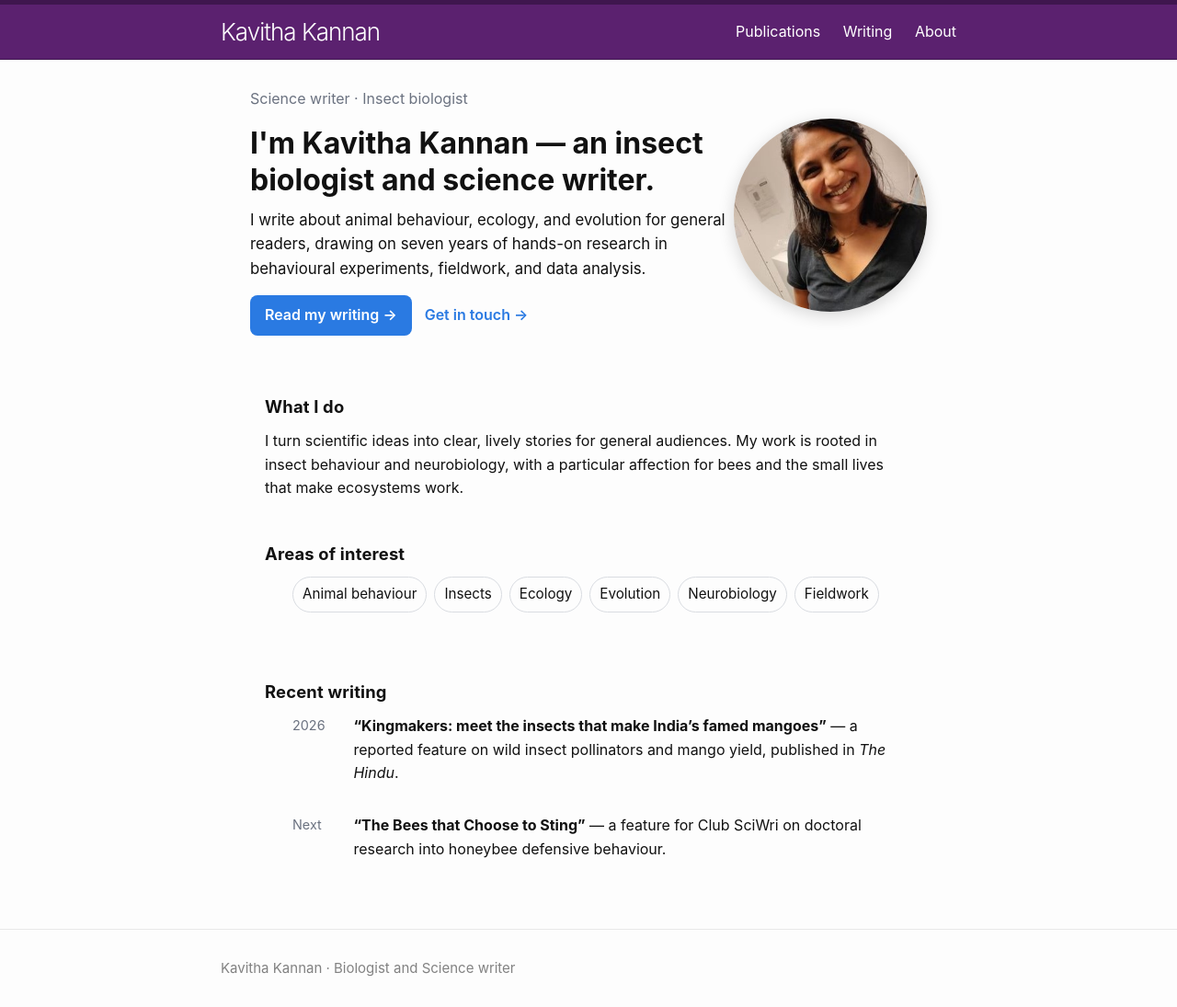
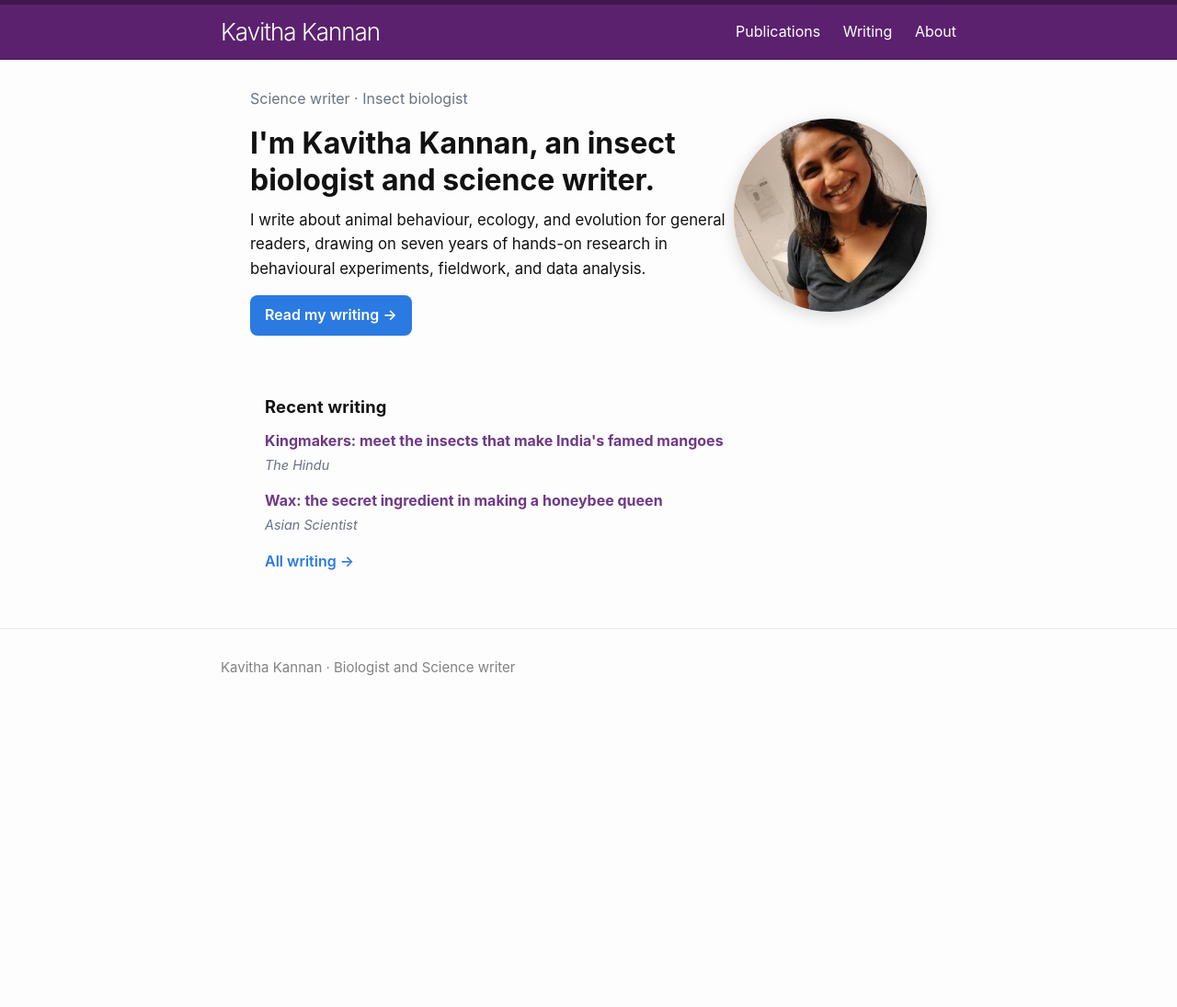
Before and after one commit to buzzingkavs/buzzingkavs.github.io, a Jekyll site: the page built from index.markdown, in a window 1280 px wide. Shown: the whole page at 92% size. Built offline with Jekyll 4.4.1, drawn with Linux system fonts in a browser that asks for light colours; after the commit the page ends 900 px from its top, so only the background shows below that.

Commit message:
Revise introduction and add recent writing section
Updated the introduction section and recent writing links.

```diff
--- a/index.markdown
+++ b/index.markdown
@@ -1,49 +1,31 @@
 ---
 layout: home
 ---
-
 <main>
   <section class="hero hero-split" aria-label="Introduction">
     <div class="hero-body">
       <p class="eyebrow">Science writer · Insect biologist</p>
-      <h1 class="title">I'm Kavitha Kannan — an insect biologist and science writer.</h1>
+      <h1 class="title">I'm Kavitha Kannan, an insect biologist and science writer.</h1>
       <p class="lede">I write about animal behaviour, ecology, and evolution for general readers, drawing on seven years of hands-on research in behavioural experiments, fieldwork, and data analysis.</p>
-            <p class="cta">
+      <p class="cta">
         <a class="btn" href="/writing/">Read my writing →</a>
-        <a class="inline" href="mailto:kavithakannan1994@gmail.com">Get in touch →</a>
       </p>
     </div>
     <div class="hero-media">
       <img class="avatar" src="/KavithaKannan_biology.jpg" alt="Portrait of Kavitha Kannan">
     </div>
   </section>
-
-  <section class="section" aria-labelledby="what">
-    <h2 id="what" class="h2">What I do</h2>
-    <p>I turn scientific ideas into clear, lively stories for general audiences. My work is rooted in insect behaviour and neurobiology, with a particular affection for bees and the small lives that make ecosystems work.</p>
-  </section>
-
-  <section class="section" aria-labelledby="focus">
-    <h2 id="focus" class="h2">Areas of interest</h2>
-    <ul class="chips" role="list">
-      <li>Animal behaviour</li>
-      <li>Insects</li>
-      <li>Ecology</li>
-      <li>Evolution</li>
-      <li>Neurobiology</li>
-      <li>Fieldwork</li>
-    </ul>
-  </section>
-
   <section class="section" aria-labelledby="news">
     <h2 id="news" class="h2">Recent writing</h2>
-    <ul class="news-list" role="list">
-      <li><time datetime="2026">2026</time><p><strong>“Kingmakers: meet the insects that make India’s famed mangoes”</strong> — a reported feature on wild insect pollinators and mango yield, published in <em>The Hindu</em>.</p></li>
-      <li><time datetime="2026">Next</time><p><strong>“The Bees that Choose to Sting”</strong> — a feature for Club SciWri on doctoral research into honeybee defensive behaviour.</p></li>
-    </ul>
+    <div class="recent">
+      <p><strong><a href="https://www.thehindu.com/sci-tech/energy-and-environment/kingmakers-meet-the-insects-that-make-india-famed-mangoes/article71141108.ece">Kingmakers: meet the insects that make India's famed mangoes</a></strong><br>
+      <span class="outlet">The Hindu</span></p>
+      <p><strong><a href="https://www.asianscientist.com/2026/08/environment/wax-the-secret-ingredient-in-making-a-honeybee-queen/">Wax: the secret ingredient in making a honeybee queen</a></strong><br>
+      <span class="outlet">Asian Scientist</span></p>
+      <p class="more"><a href="/writing/">All writing →</a></p>
+    </div>
   </section>
 </main>
-
 <style>
   :root { --ink:#111; --muted:#6b7280; --link:#2a7ae2; --maxw:46rem; }
   .hero-split { display:grid; grid-template-columns:1fr 190px; align-items:center; gap:28px; max-width:var(--maxw); margin:0 auto 32px; }
@@ -52,17 +34,15 @@ layout: home
   .eyebrow { color:var(--muted); margin:0 0 6px; font-size:1rem; }
   .title { font-size:clamp(1.45rem,1.2rem + 1.2vw,2rem); line-height:1.25; margin:0 0 10px; }
   .lede { font-size:1.05rem; margin:0 0 14px; }
-    .cta { margin:0; display:flex; flex-wrap:wrap; align-items:center; gap:14px; }
+  .cta { margin:0; display:flex; flex-wrap:wrap; align-items:center; gap:14px; }
   .btn { display:inline-block; background:var(--link); color:#fff; font-weight:600; text-decoration:none; padding:9px 16px; border-radius:8px; }
   .btn:hover { opacity:.9; }
-  .inline { color:var(--link); font-weight:600; text-decoration:none; } .inline:hover { text-decoration:underline; }
   .section { max-width:var(--maxw); margin:12px auto 0; padding:16px; }
   .h2 { font-size:1.15rem; font-weight:700; letter-spacing:.01em; margin:0 0 10px; }
-  .section p { margin:0; }
-  .chips { display:flex; flex-wrap:wrap; gap:8px; padding:0; margin:8px 0 0; list-style:none; }
-  .chips li { padding:6px 10px; border:1px solid #d9dce1; border-radius:999px; font-size:.95rem; }
-  .news-list { list-style:none; margin:12px 0 0; padding:0; display:grid; gap:18px; }
-  .news-list li { display:grid; grid-template-columns:5ch 1fr; gap:16px; }
-  .news-list time { color:var(--muted); font-size:.9rem; }
+  .section p { margin:0 0 14px; }
+  .recent .outlet { color:var(--muted); font-size:.9rem; font-style:italic; }
+  .recent .more { margin-top:4px; }
+  .recent .more a { color:var(--link); font-weight:600; text-decoration:none; }
+  .recent .more a:hover { text-decoration:underline; }
   @media (max-width:640px) { .hero-split { grid-template-columns:1fr; text-align:center; } .hero-media { justify-self:center; grid-row:1; } .cta { justify-content:center; } }
 </style>
```
